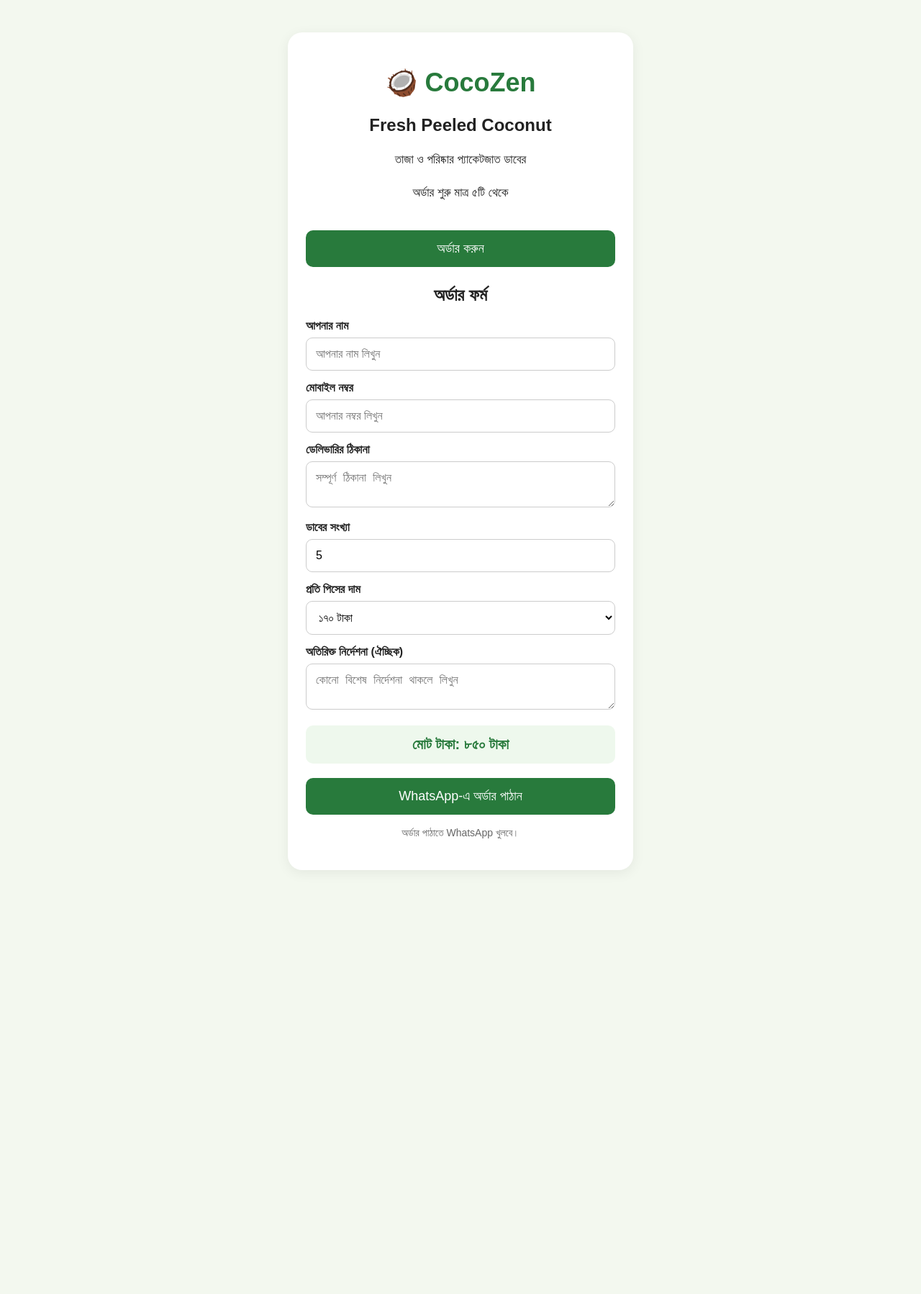
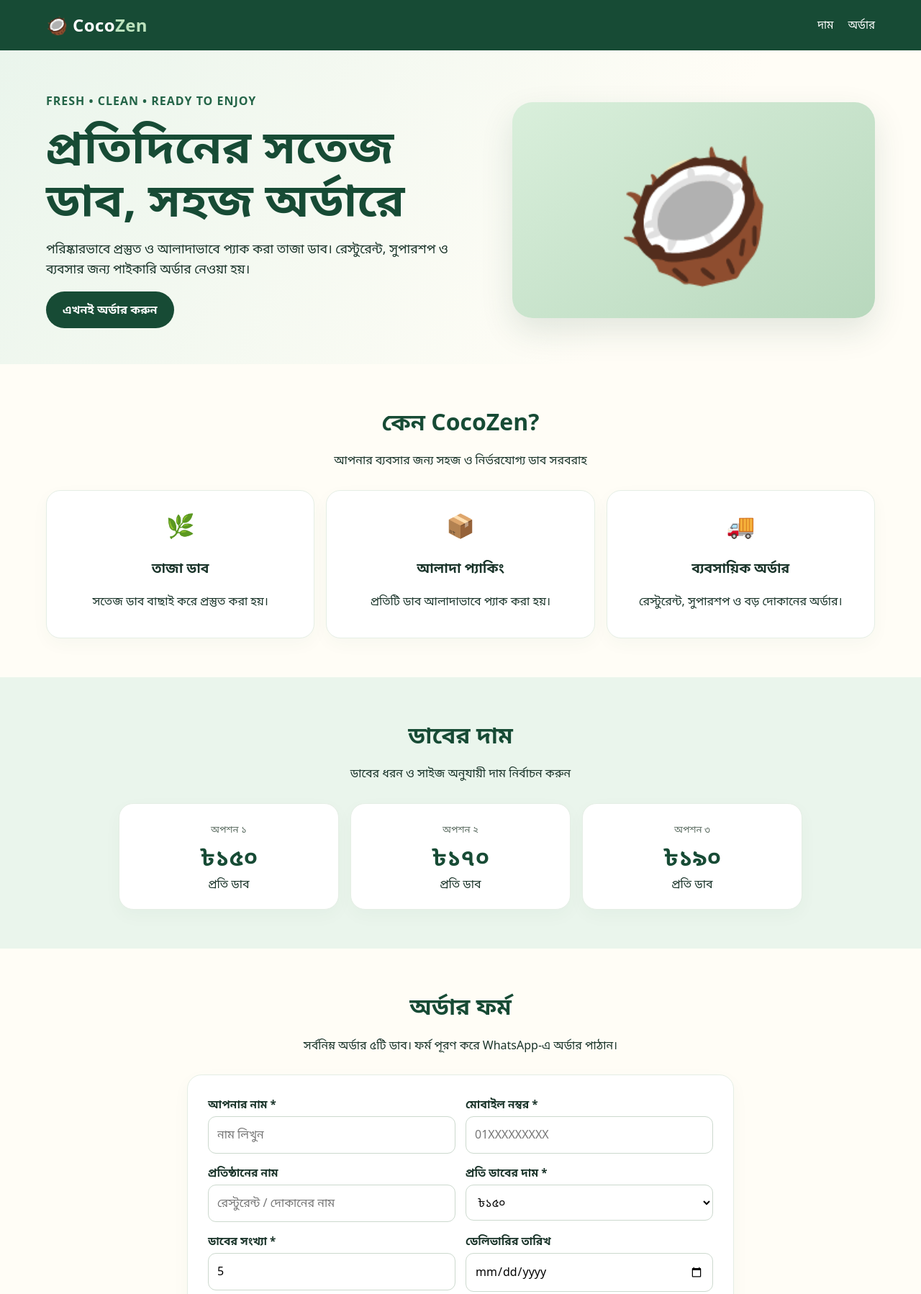
Before and after one commit to mmohimenapu-prog/CocoZen, a plain HTML site: page index.html in a window 1280 px wide. Shown: the top 1798 px of the page at 72% size. Before the commit the page ends 1254 px from the top, so only its background shows below. Drawn offline with Linux system fonts and the light colour scheme.

Commit message:
Add files via upload

```diff
--- a/index.html
+++ b/index.html
@@ -1,140 +1,108 @@
-
 <!DOCTYPE html>
 <html lang="bn">
 <head>
 <meta charset="UTF-8">
 <meta name="viewport" content="width=device-width, initial-scale=1.0">
-<title>CocoZen - Fresh Coconut</title>
+<meta name="theme-color" content="#174b35">
+<title>CocoZen | Fresh Coconut</title>
 <style>
-*{box-sizing:border-box}
-body{
-  font-family:Arial,sans-serif;
-  background:#f3f8ef;
-  margin:0;padding:20px;
-  color:#222;
-}
-.box{
-  background:white;
-  max-width:480px;
-  margin:25px auto;
-  padding:25px;
-  border-radius:20px;
-  text-align:center;
-  box-shadow:0 4px 18px #0001;
-}
-h1{color:#287a3c;font-size:36px}
-h2{font-size:24px}
-p{font-size:17px;line-height:1.7}
-form{text-align:left;margin-top:25px}
-label{display:block;font-weight:bold;margin:15px 0 7px}
-input,select,textarea{
-  width:100%;padding:13px;
-  border:1px solid #ccc;border-radius:9px;
-  font-size:16px;background:white;
-}
-button{
-  width:100%;padding:15px;
-  background:#287a3c;color:white;
-  border:0;border-radius:10px;
-  font-size:18px;margin-top:20px;
-}
-.total{
-  background:#eef8ed;padding:15px;
-  border-radius:10px;margin-top:18px;
-  font-size:20px;font-weight:bold;color:#287a3c;
-  text-align:center;
-}
-.small{font-size:14px;color:#666}
+:root{--green:#174b35;--green2:#236447;--mint:#eaf5ec;--cream:#fffdf6;--gold:#e9b949;--ink:#193329}
+*{box-sizing:border-box}html{scroll-behavior:smooth}body{margin:0;font-family:system-ui,-apple-system,"Noto Sans Bengali",Arial,sans-serif;background:var(--cream);color:var(--ink);line-height:1.6}
+header{background:var(--green);color:white;padding:16px 5%;display:flex;align-items:center;justify-content:space-between;gap:16px;position:sticky;top:0;z-index:5}
+.logo{font-weight:900;font-size:1.5rem;letter-spacing:.4px}.logo span{color:#bce2bd}nav a{color:white;text-decoration:none;margin-left:20px;font-size:.95rem}
+.hero{background:linear-gradient(120deg,#eaf5ec 0%,#fffdf6 70%);padding:58px 5% 50px;display:grid;grid-template-columns:1.1fr .9fr;gap:32px;align-items:center}
+.eyebrow{color:var(--green2);font-weight:800;letter-spacing:1px}.hero h1{font-size:clamp(2.2rem,5vw,4rem);line-height:1.15;margin:12px 0;color:var(--green)}.hero p{font-size:1.1rem;max-width:560px}
+.hero-art{min-height:300px;border-radius:28px;background:radial-gradient(circle at 50% 45%,#f7e7b5 0 18%,transparent 19%),linear-gradient(145deg,#d9efdb,#b8d8bd);display:flex;align-items:center;justify-content:center;font-size:clamp(6rem,16vw,11rem);box-shadow:0 18px 45px #174b3520}
+.btn{display:inline-block;border:0;border-radius:999px;background:var(--green);color:#fff;padding:13px 23px;font-weight:800;text-decoration:none;cursor:pointer}.btn:hover{background:var(--green2)}
+section{padding:54px 5%}.section-head{text-align:center;max-width:700px;margin:0 auto 28px}.section-head h2{font-size:2rem;color:var(--green);margin:0 0 8px}
+.features{display:grid;grid-template-columns:repeat(3,1fr);gap:16px}.feature,.price-card,.order-card{background:white;border:1px solid #e5eee5;border-radius:20px;padding:22px;box-shadow:0 8px 24px #174b3509}.feature{text-align:center}.feature .emoji{font-size:2rem}
+.prices{background:var(--mint)}.price-grid{display:grid;grid-template-columns:repeat(3,1fr);gap:16px;max-width:950px;margin:auto}.price-card{text-align:center}.price-card strong{display:block;font-size:2rem;color:var(--green)}.price-card small{color:#5b6c61}
+.order-wrap{max-width:760px;margin:auto}.order-card{padding:28px}.form-grid{display:grid;grid-template-columns:1fr 1fr;gap:14px}label{display:block;font-weight:700;font-size:.95rem;margin-bottom:5px}input,select,textarea{width:100%;padding:12px;border:1px solid #ccd9ce;border-radius:11px;font:inherit;background:#fff}textarea{min-height:90px;resize:vertical}.full{grid-column:1/-1}.hint{font-size:.88rem;color:#607166}.total{background:var(--mint);padding:14px;border-radius:12px;font-weight:800;margin:14px 0;color:var(--green);display:flex;justify-content:space-between}
+footer{background:var(--green);color:#eaf5ec;text-align:center;padding:28px 5%}footer a{color:#fff}
+@media(max-width:720px){header{padding:13px 5%}nav a{margin-left:10px;font-size:.85rem}.hero{grid-template-columns:1fr;padding-top:38px}.hero-art{min-height:210px}.features,.price-grid{grid-template-columns:1fr}.form-grid{grid-template-columns:1fr}.full{grid-column:auto}section{padding:42px 5%}}
 </style>
 </head>
 <body>
-
-<div class="box">
-  <h1>🥥 CocoZen</h1>
-  <h2>Fresh Peeled Coconut</h2>
-  <p>তাজা ও পরিষ্কার প্যাকেটজাত ডাবের</p>
-  <p>অর্ডার শুরু মাত্র ৫টি থেকে</p>
-
-  <button type="button" onclick="document.getElementById('order').scrollIntoView({behavior:'smooth'})">
-    অর্ডার করুন
-  </button>
-
-  <form id="order">
-    <h2 style="text-align:center">অর্ডার ফর্ম</h2>
-
-    <label>আপনার নাম</label>
-    <input id="name" required placeholder="আপনার নাম লিখুন">
-
-    <label>মোবাইল নম্বর</label>
-    <input id="phone" type="tel" required placeholder="আপনার নম্বর লিখুন">
-
-    <label>ডেলিভারির ঠিকানা</label>
-    <textarea id="address" required placeholder="সম্পূর্ণ ঠিকানা লিখুন"></textarea>
-
-    <label>ডাবের সংখ্যা</label>
-    <input id="qty" type="number" min="5" value="5" required>
-
-    <label>প্রতি পিসের দাম</label>
-    <select id="price">
-      <option value="150">১৫০ টাকা</option>
-      <option value="170" selected>১৭০ টাকা</option>
-      <option value="190">১৯০ টাকা</option>
-    </select>
-
-    <label>অতিরিক্ত নির্দেশনা (ঐচ্ছিক)</label>
-    <textarea id="note" placeholder="কোনো বিশেষ নির্দেশনা থাকলে লিখুন"></textarea>
-
-    <div class="total">
-      মোট টাকা: <span id="total">৮৫০</span> টাকা
+<header>
+  <div class="logo">🥥 Coco<span>Zen</span></div>
+  <nav><a href="#prices">দাম</a><a href="#order">অর্ডার</a></nav>
+</header>
+<main>
+  <section class="hero">
+    <div>
+      <div class="eyebrow">FRESH • CLEAN • READY TO ENJOY</div>
+      <h1>প্রতিদিনের সতেজ ডাব, সহজ অর্ডারে</h1>
+      <p>পরিষ্কারভাবে প্রস্তুত ও আলাদাভাবে প্যাক করা তাজা ডাব। রেস্টুরেন্ট, সুপারশপ ও ব্যবসার জন্য পাইকারি অর্ডার নেওয়া হয়।</p>
+      <a class="btn" href="#order">এখনই অর্ডার করুন</a>
     </div>
-
-    <button type="submit">WhatsApp-এ অর্ডার পাঠান</button>
-    <p class="small" style="text-align:center">
-      অর্ডার পাঠাতে WhatsApp খুলবে।
-    </p>
-  </form>
-</div>
-
+    <div class="hero-art" aria-label="ডাবের ইলাস্ট্রেশন">🥥</div>
+  </section>
+  <section>
+    <div class="section-head"><h2>কেন CocoZen?</h2><p>আপনার ব্যবসার জন্য সহজ ও নির্ভরযোগ্য ডাব সরবরাহ</p></div>
+    <div class="features">
+      <div class="feature"><div class="emoji">🌿</div><h3>তাজা ডাব</h3><p>সতেজ ডাব বাছাই করে প্রস্তুত করা হয়।</p></div>
+      <div class="feature"><div class="emoji">📦</div><h3>আলাদা প্যাকিং</h3><p>প্রতিটি ডাব আলাদাভাবে প্যাক করা হয়।</p></div>
+      <div class="feature"><div class="emoji">🚚</div><h3>ব্যবসায়িক অর্ডার</h3><p>রেস্টুরেন্ট, সুপারশপ ও বড় দোকানের অর্ডার।</p></div>
+    </div>
+  </section>
+  <section class="prices" id="prices">
+    <div class="section-head"><h2>ডাবের দাম</h2><p>ডাবের ধরন ও সাইজ অনুযায়ী দাম নির্বাচন করুন</p></div>
+    <div class="price-grid">
+      <div class="price-card"><small>অপশন ১</small><strong>৳১৫০</strong><span>প্রতি ডাব</span></div>
+      <div class="price-card"><small>অপশন ২</small><strong>৳১৭০</strong><span>প্রতি ডাব</span></div>
+      <div class="price-card"><small>অপশন ৩</small><strong>৳১৯০</strong><span>প্রতি ডাব</span></div>
+    </div>
+  </section>
+  <section id="order">
+    <div class="section-head"><h2>অর্ডার ফর্ম</h2><p>সর্বনিম্ন অর্ডার ৫টি ডাব। ফর্ম পূরণ করে WhatsApp-এ অর্ডার পাঠান।</p></div>
+    <div class="order-wrap">
+      <form class="order-card" id="orderForm">
+        <div class="form-grid">
+          <div><label for="name">আপনার নাম *</label><input id="name" required placeholder="নাম লিখুন"></div>
+          <div><label for="phone">মোবাইল নম্বর *</label><input id="phone" required inputmode="tel" placeholder="01XXXXXXXXX"></div>
+          <div><label for="business">প্রতিষ্ঠানের নাম</label><input id="business" placeholder="রেস্টুরেন্ট / দোকানের নাম"></div>
+          <div><label for="price">প্রতি ডাবের দাম *</label><select id="price" required><option value="150">৳১৫০</option><option value="170">৳১৭০</option><option value="190">৳১৯০</option></select></div>
+          <div><label for="qty">ডাবের সংখ্যা *</label><input id="qty" type="number" min="5" step="1" value="5" required></div>
+          <div><label for="date">ডেলিভারির তারিখ</label><input id="date" type="date"></div>
+          <div class="full"><label for="address">ডেলিভারির ঠিকানা *</label><textarea id="address" required placeholder="সম্পূর্ণ ঠিকানা লিখুন"></textarea></div>
+          <div class="full"><label for="notes">অতিরিক্ত তথ্য</label><textarea id="notes" placeholder="বিশেষ কোনো নির্দেশনা থাকলে লিখুন"></textarea></div>
+        </div>
+        <div class="total"><span>মোট মূল্য</span><span id="total">৳৭৫০</span></div>
+        <p class="hint">অর্ডার পাঠালে WhatsApp খুলবে। সেখানে মেসেজটি Send করে অর্ডার নিশ্চিত করুন।</p>
+        <button class="btn" type="submit" style="width:100%">WhatsApp-এ অর্ডার পাঠান</button>
+      </form>
+    </div>
+  </section>
+</main>
+<footer><strong>CocoZen</strong><p>Fresh Coconut • Cleanly Packed</p><p>অর্ডার ও যোগাযোগ: WhatsApp <a href="https://wa.me/8801841485254">+8801841485254</a></p></footer>
 <script>
-const qty = document.getElementById('qty');
-const price = document.getElementById('price');
-const total = document.getElementById('total');
-
-function calculate(){
-  let q = Math.max(5, Number(qty.value) || 5);
-  total.textContent = (q * Number(price.value)).toLocaleString('bn-BD');
+const orderNumber = "8801841485254";
+const priceEl = document.getElementById("price");
+const qtyEl = document.getElementById("qty");
+const totalEl = document.getElementById("total");
+function updateTotal(){
+  const p = Number(priceEl.value);
+  const q = Math.max(0, Number(qtyEl.value) || 0);
+  totalEl.textContent = "৳" + (p*q).toLocaleString("bn-BD");
 }
-qty.addEventListener('input', calculate);
-price.addEventListener('change', calculate);
-
-document.getElementById('order').addEventListener('submit',function(e){
+priceEl.addEventListener("change", updateTotal);
+qtyEl.addEventListener("input", updateTotal);
+document.getElementById("orderForm").addEventListener("submit", function(e){
   e.preventDefault();
-
-  let q = Number(qty.value);
-  if(!Number.isInteger(q) || q < 5){
-    alert('কমপক্ষে ৫টি ডাব অর্ডার করতে হবে।');
-    return;
-  }
-
-  let p = Number(price.value);
-  let message =
-`🥥 CocoZen - নতুন অর্ডার
-
-নাম: ${document.getElementById('name').value}
-মোবাইল: ${document.getElementById('phone').value}
-ঠিকানা: ${document.getElementById('address').value}
-
-ডাবের সংখ্যা: ${q} টি
-প্রতি পিস: ${p} টাকা
-মোট মূল্য: ${q*p} টাকা
-
-বিশেষ নির্দেশনা: ${document.getElementById('note').value || 'নেই'}`;
-
-  let url = 'https://wa.me/8801568680865?text=' + encodeURIComponent(message);
-  window.open(url,'_blank');
+  const name = document.getElementById("name").value.trim();
+  const phone = document.getElementById("phone").value.trim();
+  const business = document.getElementById("business").value.trim() || "উল্লেখ নেই";
+  const price = Number(priceEl.value);
+  const qty = Number(qtyEl.value);
+  const date = document.getElementById("date").value || "পরে জানাব";
+  const address = document.getElementById("address").value.trim();
+  const notes = document.getElementById("notes").value.trim() || "নেই";
+  if(qty < 5){ alert("সর্বনিম্ন ৫টি ডাব অর্ডার করতে হবে।"); qtyEl.focus(); return; }
+  const total = price * qty;
+  const message = `🥥 CocoZen নতুন অর্ডার\n\nনাম: ${name}\nমোবাইল: ${phone}\nপ্রতিষ্ঠান: ${business}\nপ্রতি ডাব: ৳${price}\nপরিমাণ: ${qty}টি\nমোট: ৳${total}\nডেলিভারির তারিখ: ${date}\nঠিকানা: ${address}\nঅতিরিক্ত তথ্য: ${notes}`;
+  window.open("https://wa.me/" + orderNumber + "?text=" + encodeURIComponent(message), "_blank");
 });
-calculate();
+updateTotal();
 </script>
-
 </body>
 </html>
```
